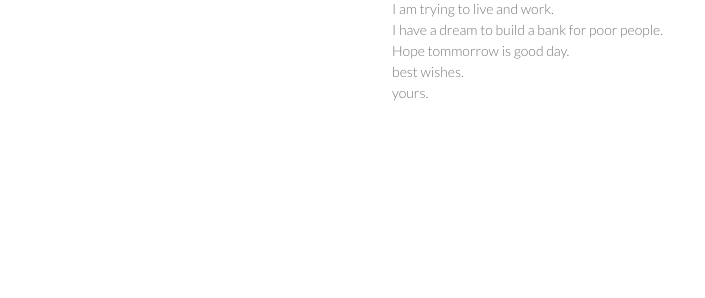
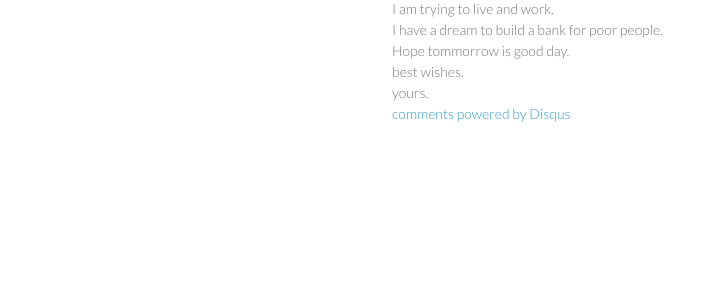
Before and after one commit to myersguo/myersguo.github.com, a Jekyll site: the page built from about/index.html, in a window 1280 px wide. Shown: the part 153-451 px from the top of the page, without its empty margins (178-883 px from the left). Built offline with Jekyll 4.4.1, drawn with Linux system fonts in a browser that asks for light colours; comment, search, counter and statistics services are not loaded; some of the changed lines change nothing that is shown.

Commit message:
Update wp.html

```diff
--- a/_layouts/wp.html
+++ b/_layouts/wp.html
@@ -27,6 +27,23 @@
 
       <section>
 		{{ content }}
+		<div id="disqus_thread"></div>
+    <script type="text/javascript">
+        /* * * CONFIGURATION VARIABLES: EDIT BEFORE PASTING INTO YOUR WEBPAGE * * */
+        var disqus_shortname = 'myersguo'; // required: replace example with your forum shortname
+
+        /* * * DON'T EDIT BELOW THIS LINE * * */
+        (function() {
+            var dsq = document.createElement('script'); dsq.type = 'text/javascript'; dsq.async = true;
+            dsq.src = '//' + disqus_shortname + '.disqus.com/embed.js';
+            (document.getElementsByTagName('head')[0] || document.getElementsByTagName('body')[0]).appendChild(dsq);
+        })();
+    </script>
+    <noscript>Please enable JavaScript to view the <a href="http://disqus.com/?ref_noscript">comments powered by Disqus.</a></noscript>
+    <a href="http://disqus.com" class="dsq-brlink">comments powered by <span class="logo-disqus">Disqus</span></a>
+
+
+
       </section>
 
       <footer>
```
